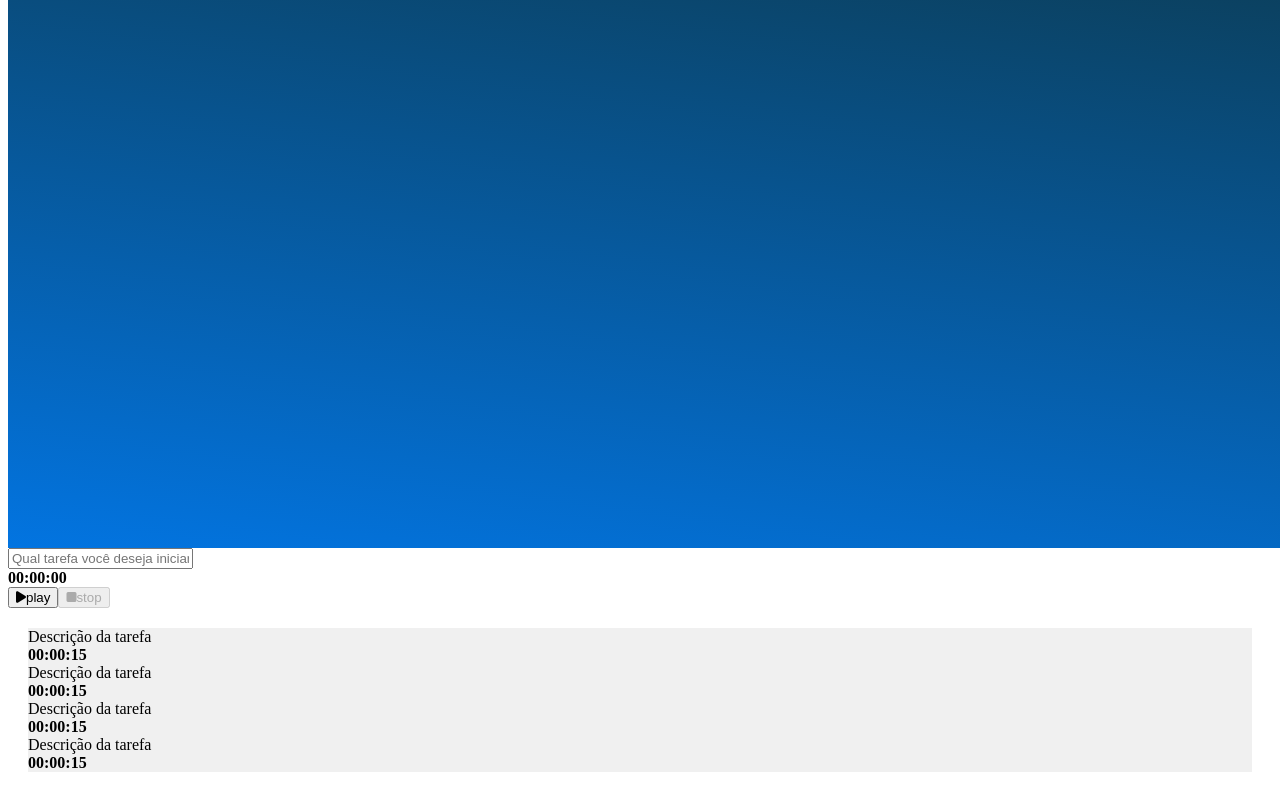
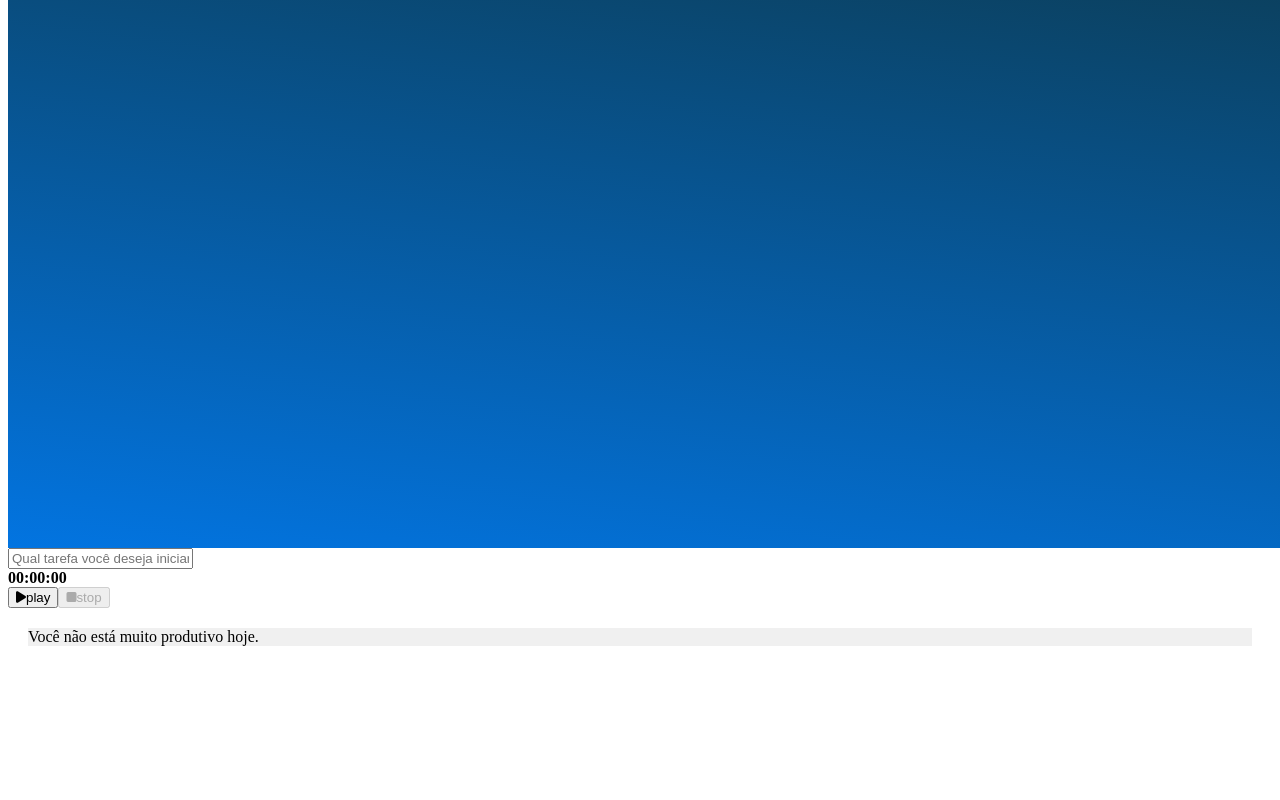
Before and after one commit to jonesrasta/ol-tracker, a Vue app: page / in a window 1280 px wide. Shown: the part 292-1092 px from the top of the page. After the commit the page ends 966 px from the top, so only its background shows below. Built offline with nearby package versions, Linux system fonts and the light colour scheme; the HTML template or start-up script is replaced by a standard one.

Commit message:
Adicionando funções lista tarefas

```diff
--- a/src/App.vue
+++ b/src/App.vue
@@ -5,13 +5,12 @@
       <BarraLateral />
     </div>
     <div class="column is-three-quarter">
-      <FormularioCont />
-
+      <FormularioCont @aoSalvarListaTarefas="salvarListaTarefas" />
       <div class="lista">
-        <ListaTarefas />
-        <ListaTarefas />
-        <ListaTarefas />
-        <ListaTarefas />
+        <ListaTarefas v-for="(listaTarefa, index) in listaTarefas" :key="index" :listaTarefa="listaTarefa" />
+        <BoxList v-if="listaTarefaEstaVazia">
+          Você não está muito produtivo hoje.
+        </BoxList>
       </div>
     </div>
   </main>
@@ -21,6 +20,8 @@ import { defineComponent } from "vue";
 import BarraLateral from './components/BarraLateral.vue'
 import FormularioCont from './components/FormularioCont.vue'
 import ListaTarefas from './components/ListaTarefas.vue'
+import IListaTarefas from "./interfaces/IListaTarefas";
+import BoxList from "./components/BoxList.vue";
 
 
 export default defineComponent({
@@ -29,8 +30,23 @@ export default defineComponent({
     BarraLateral,
     FormularioCont,
     ListaTarefas,
-
+    BoxList
   },
+  data() {
+    return {
+      listaTarefas: [] as IListaTarefas[]
+    }
+  },
+  computed: {
+    listaTarefaEstaVazia () : boolean {
+      return this.listaTarefas.length ===0
+    }
+  },
+  methods: {
+    salvarListaTarefas(listaTarefa: IListaTarefas) {
+      this.listaTarefas.push(listaTarefa)
+    }
+  }
 });
 </script>
 
--- /dev/null
+++ b/src/components/BoxList.vue
@@ -0,0 +1,19 @@
+<template>
+    <div class="box has-text-weight-bold">
+        <slot></slot>
+    </div>
+</template>
+
+<script lang="ts">
+    import { defineComponent } from 'vue';
+
+    export default defineComponent ({
+        name: 'BoxList'
+    })
+</script>
+
+<style scoped>
+.box {
+  background: #f0f0f0;
+}
+</style>
--- a/src/components/FormularioCont.vue
+++ b/src/components/FormularioCont.vue
@@ -17,6 +17,7 @@ import TemporizadorCont from './TemporizadorCont.vue'
 
 export default defineComponent({
   name: "FormularioCont",
+  emits: ['aoSalvarListaTarefas'],
   components: {
     TemporizadorCont
   },
@@ -27,8 +28,11 @@ export default defineComponent({
   },
   methods: {
     finalizarTarefa(tempoDecorrido: number): void {
-      console.log('tempo da tarefa', tempoDecorrido)
-      console.log('descrição da tarefa', this.descricao)
+      this.$emit('aoSalvarListaTarefas', {
+        duracaoEmSegundos: tempoDecorrido,
+        descricao: this.descricao
+
+      })
       this.descricao = ''
     }
   }
--- a/src/components/ListaTarefas.vue
+++ b/src/components/ListaTarefas.vue
@@ -1,28 +1,31 @@
 <template>
-  <div class="box has-text-weight-bold">
+  <BoxList>
     <div class="columns">
-      <div class="column is-7">Descrição da tarefa</div>
+      <div class="column is-7">{{listaTarefa.descricao || 'Tarefa sem descrição'}}</div>
       <div class="colunm">
-        <CronometroCont tempoEmSegundos="15" />
+        <CronometroCont :tempoEmSegundos="listaTarefa.duracaoEmSegundos" />
       </div>
     </div>
-  </div>
+  </BoxList>
 </template>
 
 <script lang="ts">
-import { defineComponent } from "vue";
+import { defineComponent, PropType } from "vue";
 import CronometroCont from "./CronometroCont.vue";
+import IListaTarefas from '../interfaces/IListaTarefas'
+import BoxList from "./BoxList.vue";
 
 export default defineComponent({
   name: "ListaTarefas",
   components: {
     CronometroCont,
-  },
+    BoxList
+},
+  props:{
+    listaTarefa: {
+      type: Object as PropType<IListaTarefas>,
+      required: true
+    }
+  }
 });
 </script>
-
-<style scoped>
-.box {
-  background: #f0f0f0;
-}
-</style>
--- /dev/null
+++ b/src/interfaces/IListaTarefas.ts
@@ -0,0 +1,4 @@
+export default interface IListaTarefas {
+    duracaoEmSegundos: number,
+    descricao: string
+}
```
